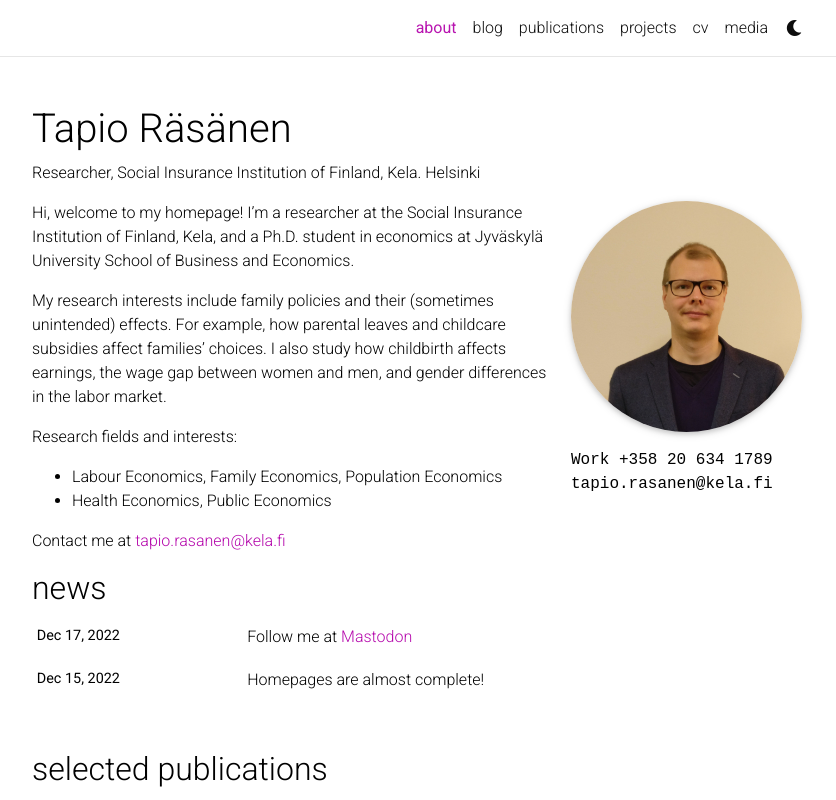
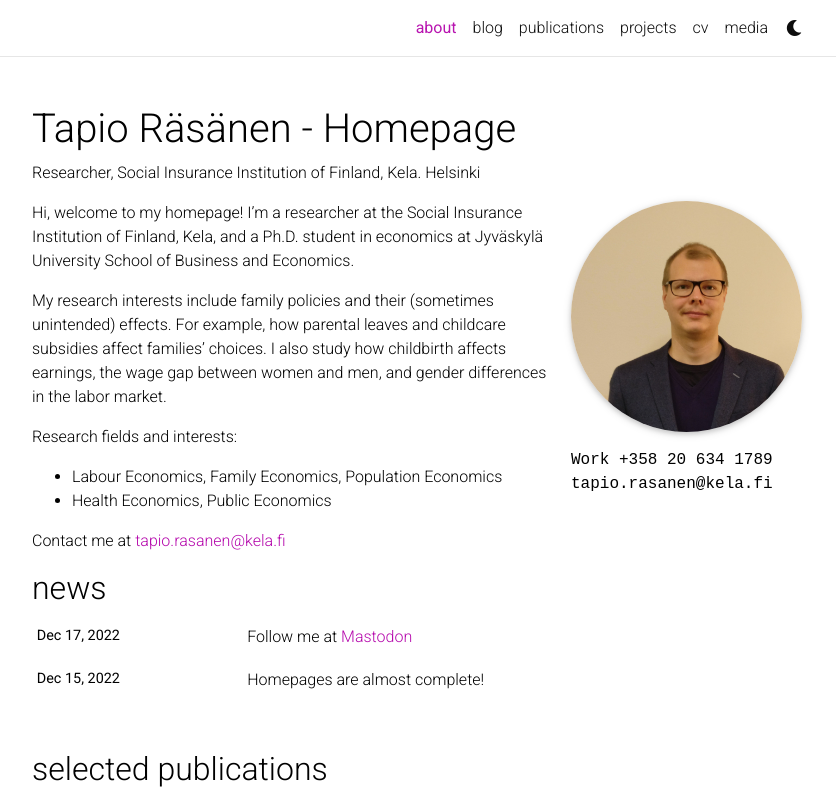
Before and after one commit to RasanenTapio/RasanenTapio.github.io, a Jekyll site: the page built from _pages/about.md, in a window 1280 px wide and 1089 px high, cut to the strip 0-800 px from the top of the window. Shown: the whole strip, without its empty margins (223-1059 px from the left). Built offline with Jekyll 4.4.1, drawn with Linux system fonts in a browser that asks for light colours; full-size pictures stand in for the smaller copies a plugin makes; comment, search, counter and statistics services are not loaded; a style sheet for code colours, icons or effects is not loaded.

Commit message:
Update _config.yml

```diff
--- a/_config.yml
+++ b/_config.yml
@@ -2,7 +2,7 @@
 # Site settings
 # -----------------------------------------------------------------------------
 
-title: Tapio Räsänen # the website title (if blank, full name will be used instead)
+title: Tapio Räsänen - Homepage # the website title (if blank, full name will be used instead)
 first_name: Tapio
 middle_name:
 last_name: Räsänen
```
